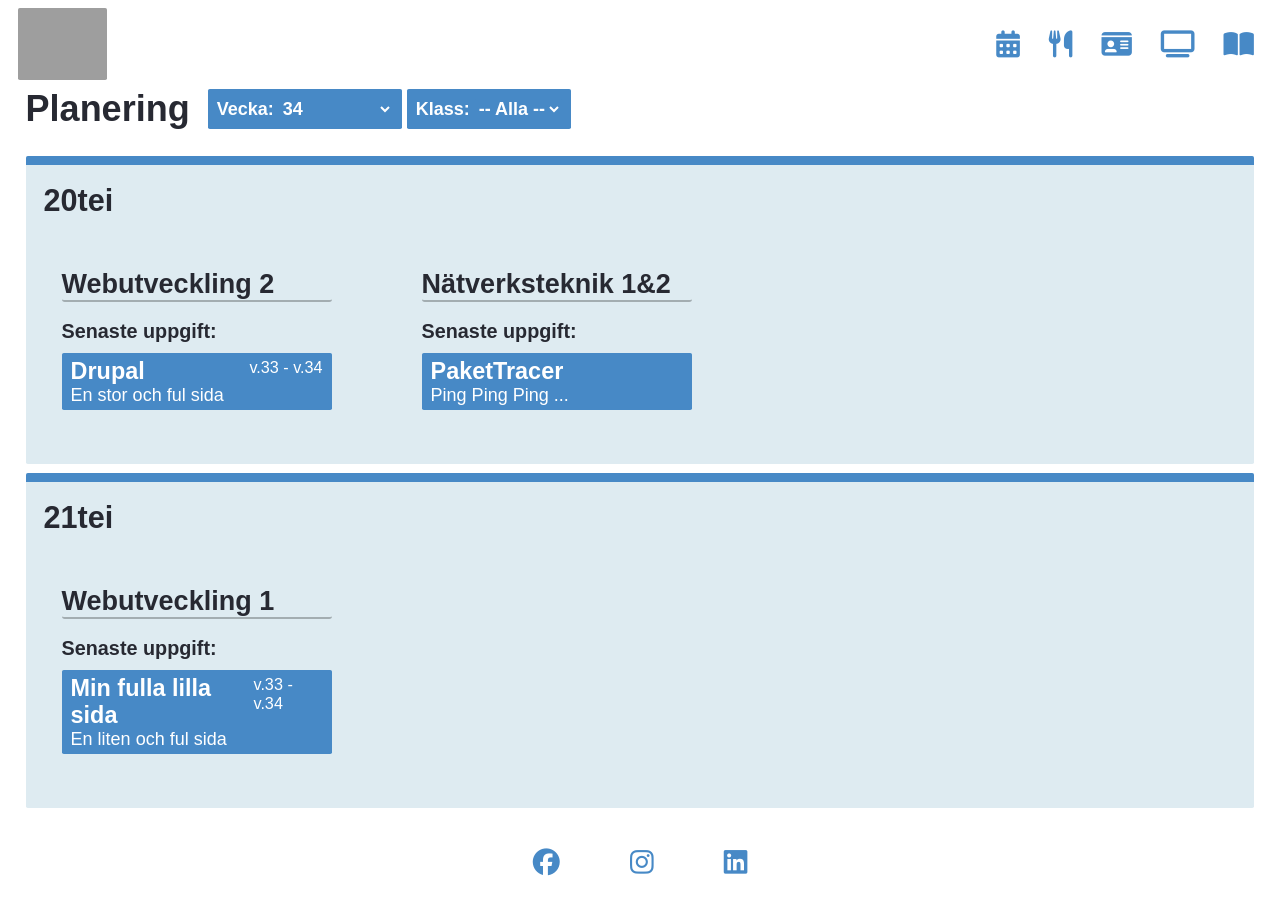
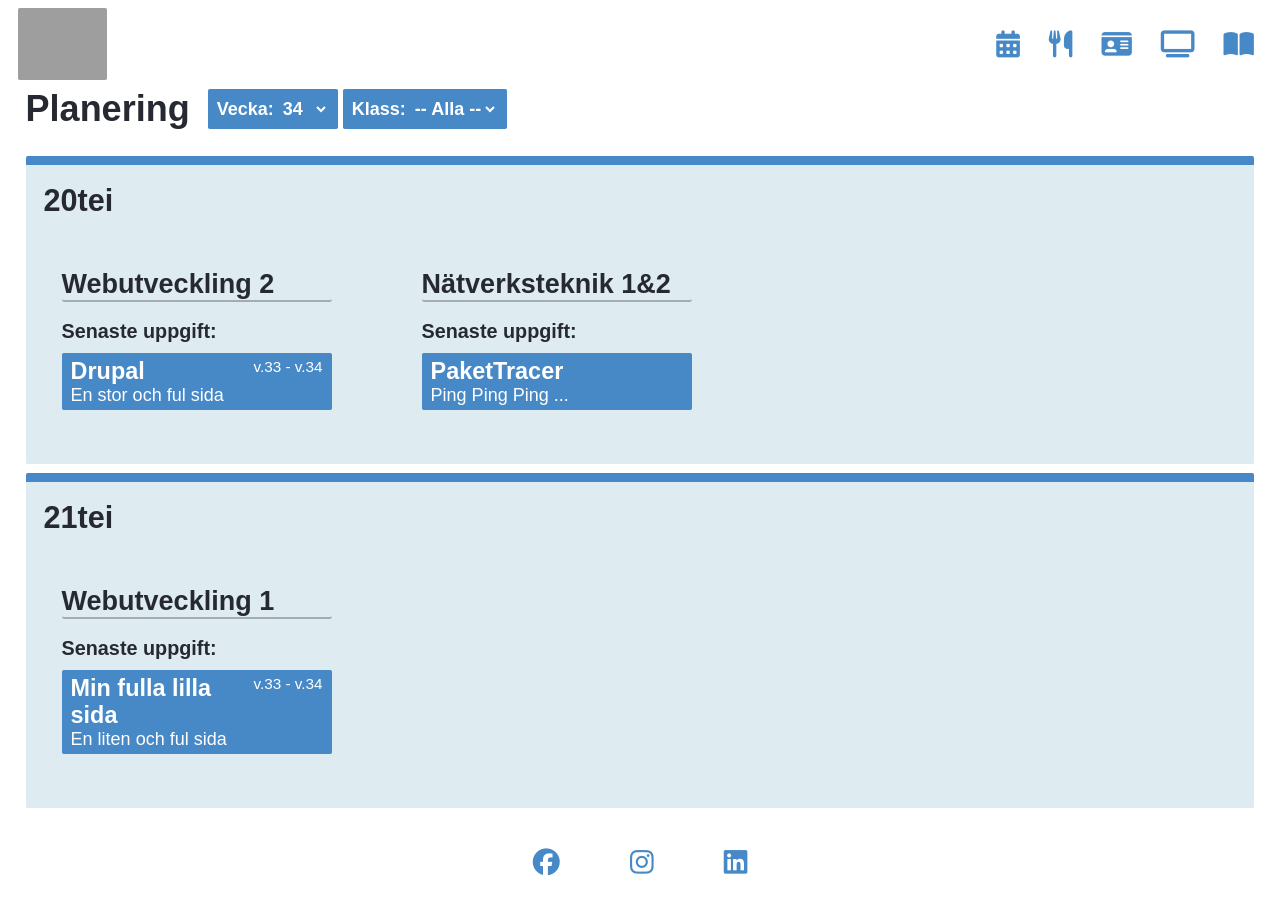
Before and after one commit to klovaaxel/schedule-2.0, a Flask app: page /schedule in a window 1280 px wide. Run offline with Flask 2, Linux system fonts and the light colour scheme; some libraries are stand-ins or nearby versions; grey boxes are pictures that could not be loaded.

Commit message:
refactor(css):positioning and fitment on screens

```diff
--- a/static/css/schedule.css
+++ b/static/css/schedule.css
@@ -1,5 +1,5 @@
 main{
-    flex: 60% 1 1;
+    flex: 65% 1 1;
 }
 main header {
     position: sticky;
--- a/static/css/schedules.css
+++ b/static/css/schedules.css
@@ -1,5 +1,5 @@
 .schedules{
-    flex: 60% 1 1;
+    flex: 100% 1 1;
 }
 
 .schedules > header{
@@ -18,6 +18,10 @@
 
 .schedules header h1{
     margin: 0
+}
+
+#week-select{
+    max-width: 5ch;
 }
 
 .group{
@@ -70,7 +74,8 @@
     align-items:  start;
 }
 .assignment aside{
-    font-size: .9em;
+    font-size: .85em;
+    min-width: fit-content;
 }
 
 .course:hover .assignment {
```
